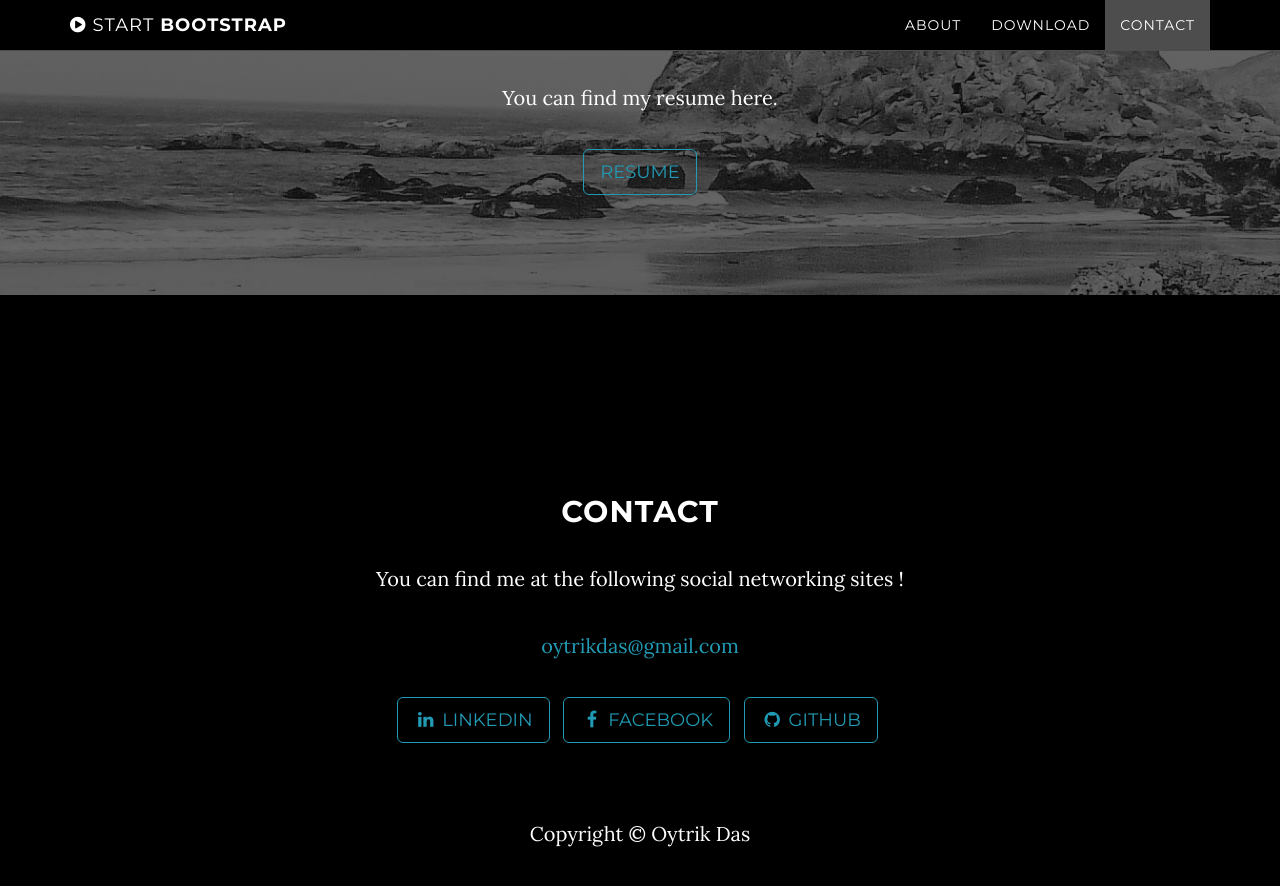
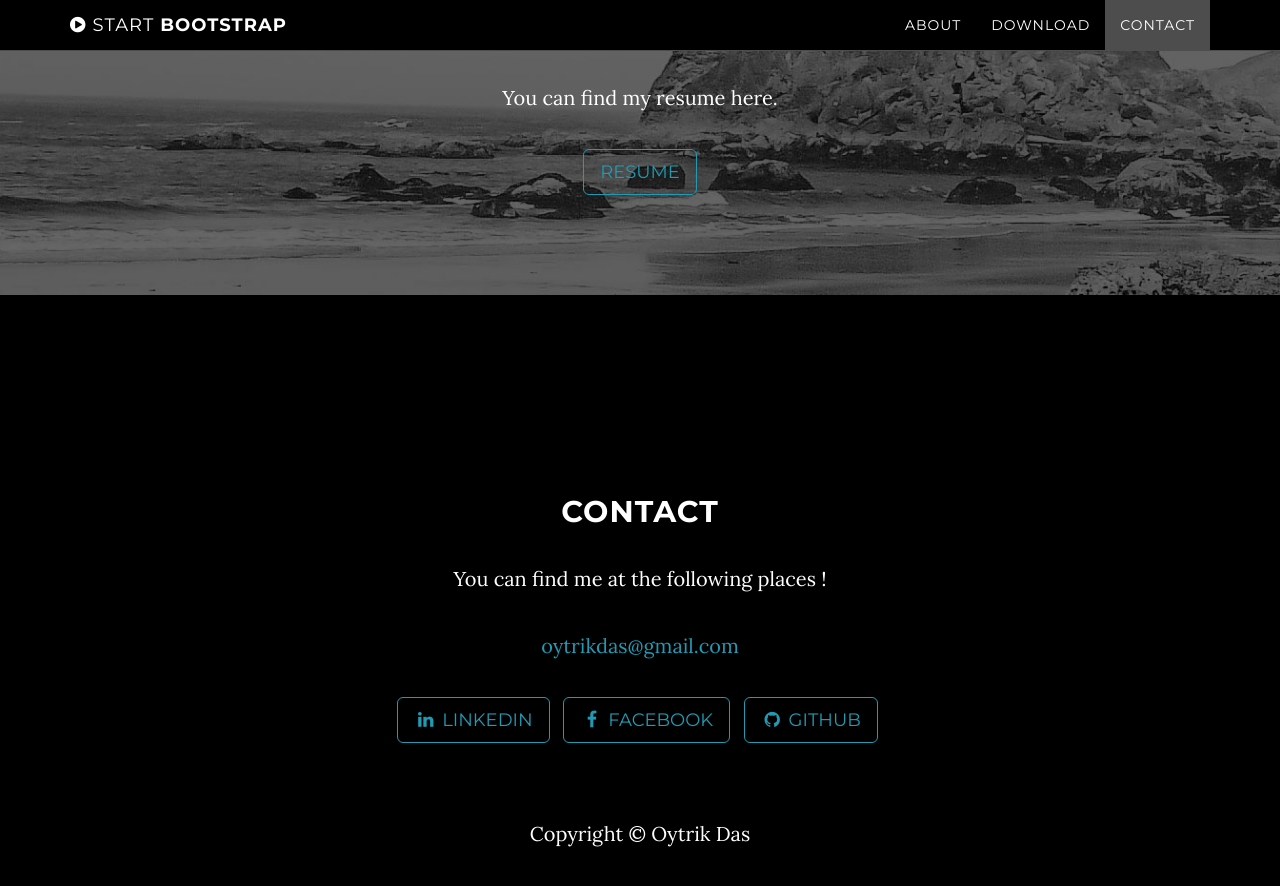
Before and after one commit to Oytrik/Oytrik.github.io, a Jekyll site: the page built from index.html, in a window 1280 px wide and 900 px high, scrolled down 1815 px. Shown: the top 886 px of the window. Built offline with Jekyll 4.4.1, drawn with Linux system fonts in a browser that asks for light colours.

Commit message:
Update contact.html

```diff
--- a/_includes/contact.html
+++ b/_includes/contact.html
@@ -3,7 +3,7 @@
         <div class="row">
             <div class="col-lg-8 col-lg-offset-2">
                 <h2>Contact</h2>
-                <p>You can find me at the following social networking sites !</p>
+                <p>You can find me at the following places !</p>
                 <p><a href="mailto:{{ site.email }}">{{ site.email }}</a>
                 </p>
                 <ul class="list-inline banner-social-buttons">
```
